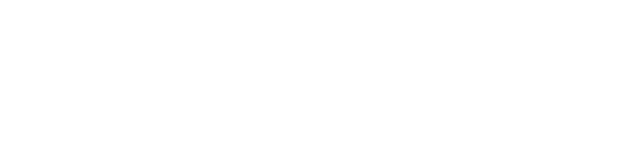
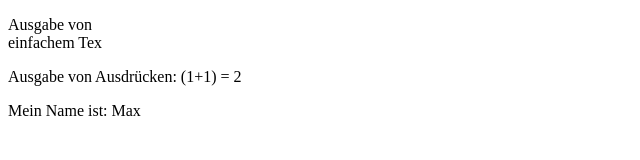
Before and after one commit to ElectricMaxxx/angular-workshop-examples, a plain HTML site: page examples/expressions.html in a window 1280 px wide. Shown: the whole page, without its empty margins (0-640 px from the left). Drawn offline with nearby package versions, Linux system fonts and the light colour scheme.

Commit message:
02 - empty - expressions

```diff
--- a/examples/expressions.html
+++ b/examples/expressions.html
@@ -1,10 +1,26 @@
 <!DOCTYPE html>
-<html>
+<html ng-app="">
 <head lang="en">
     <meta charset="UTF-8">
     <title></title>
 </head>
 <body>
+    <!-- Ausgabe von Text -->
+    <p>
+        {{'Ausgabe von'}}<br />
+        {{'einfachem Tex'}}
+    </p>
 
+    <!-- Ausdrücke ausgeben -->
+    <p>
+        {{'Ausgabe von Ausdrücken: '+ '(1+1) = ' + (1+1)}}
+    </p>
+
+    <!-- Ausgabe von Variablen -->
+    <p ng-init="name='Max';">
+        Mein Name ist: {{name}}
+    </p>
+
+    <script src="../bower_components/angular/angular.js"></script>
 </body>
 </html>
```
Also changed, not shown: step_02_expressions/index.html (added, +12 -0 lines), 1 other file.
